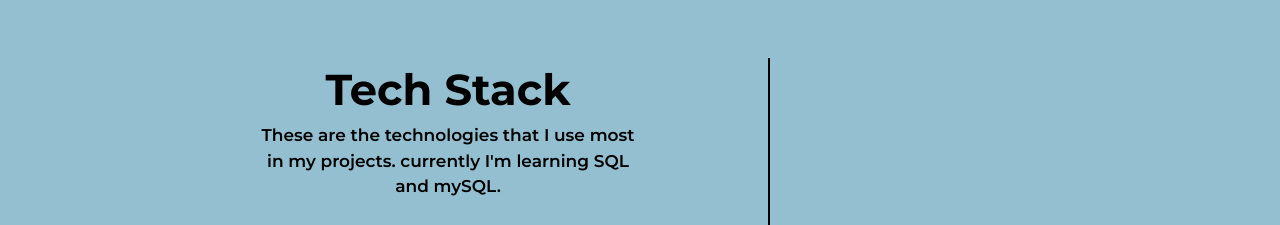
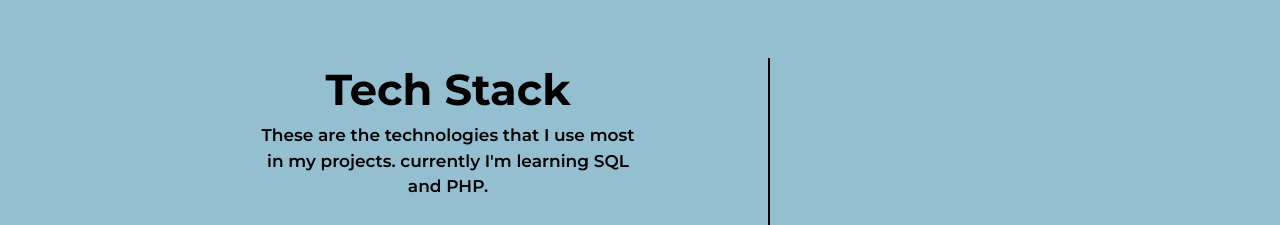
Before and after one commit to Supersako123/porfolio, a Next.js app: page / in a window 1280 px wide. Shown: the part 800-1025 px from the top of the page. Built offline with nearby package versions, Linux system fonts and the light colour scheme.

Commit message:
Updated skills

```diff
--- a/src/app/_components/Skills.tsx
+++ b/src/app/_components/Skills.tsx
@@ -9,7 +9,7 @@ export default function Skills(props) {
         <div className="z-[1] mt-9 flex flex-col text-center border-black border-r-2 pr-32 xl:pr-5 md+:hidden">
           <h1 className="font-bold text-[2.7rem]"> Tech Stack </h1>
           <h2 className="font-semibold max-w-[35rem] self-center text-center mb-6 min-w-96 text-[17px]">
-           These are the technologies that I use most in my projects. currently I&apos;m learning SQL and mySQL.
+           These are the technologies that I use most in my projects. currently I&apos;m learning SQL and PHP.
           </h2>
           <div className="mt-4 z-[1] text-center rounded-3xl flex flex-wrap gap-4">
             <Skill imagePath="/react-1-logo.svg" name="React" />
@@ -33,7 +33,7 @@ export default function Skills(props) {
 
         <div className="z-10  flex-col w-full hidden md+:block">
           <h1 className="font-bold text-[2.2rem] text-center"> Tech Stack </h1>
-          <h2 className="font-semibold text-center">These are the technologies that I use most in my projects. currently I&apos;m learning SQL and mySQL.</h2>
+          <h2 className="font-semibold text-center">These are the technologies that I use most in my projects. currently I&apos;m learning SQL and PHP.</h2>
           <div className="flex flex-wrap justify-center gap-6 mt-6 ">
             <Skill imagePath="/react-1-logo.svg" name="React" />
             <Skill imagePath="/JavaScript-logo.png" name="Javascript" />
```
